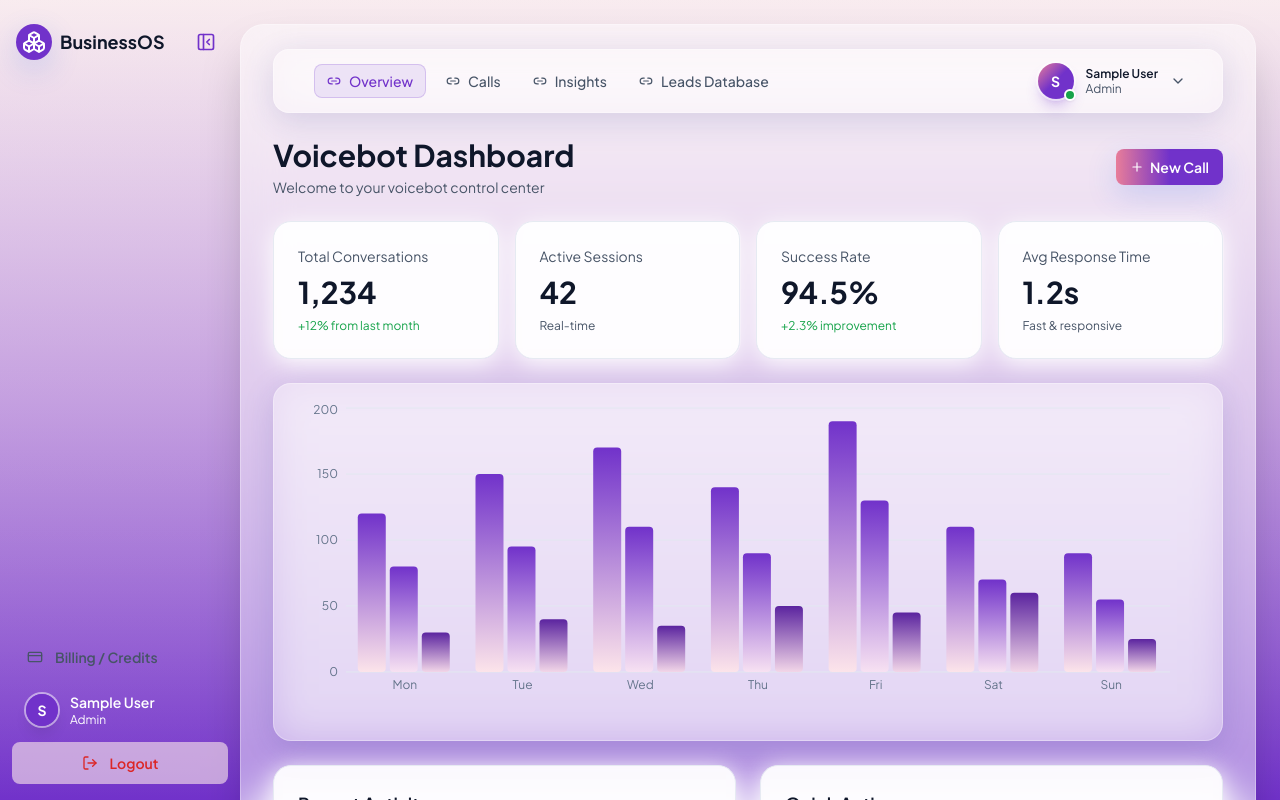
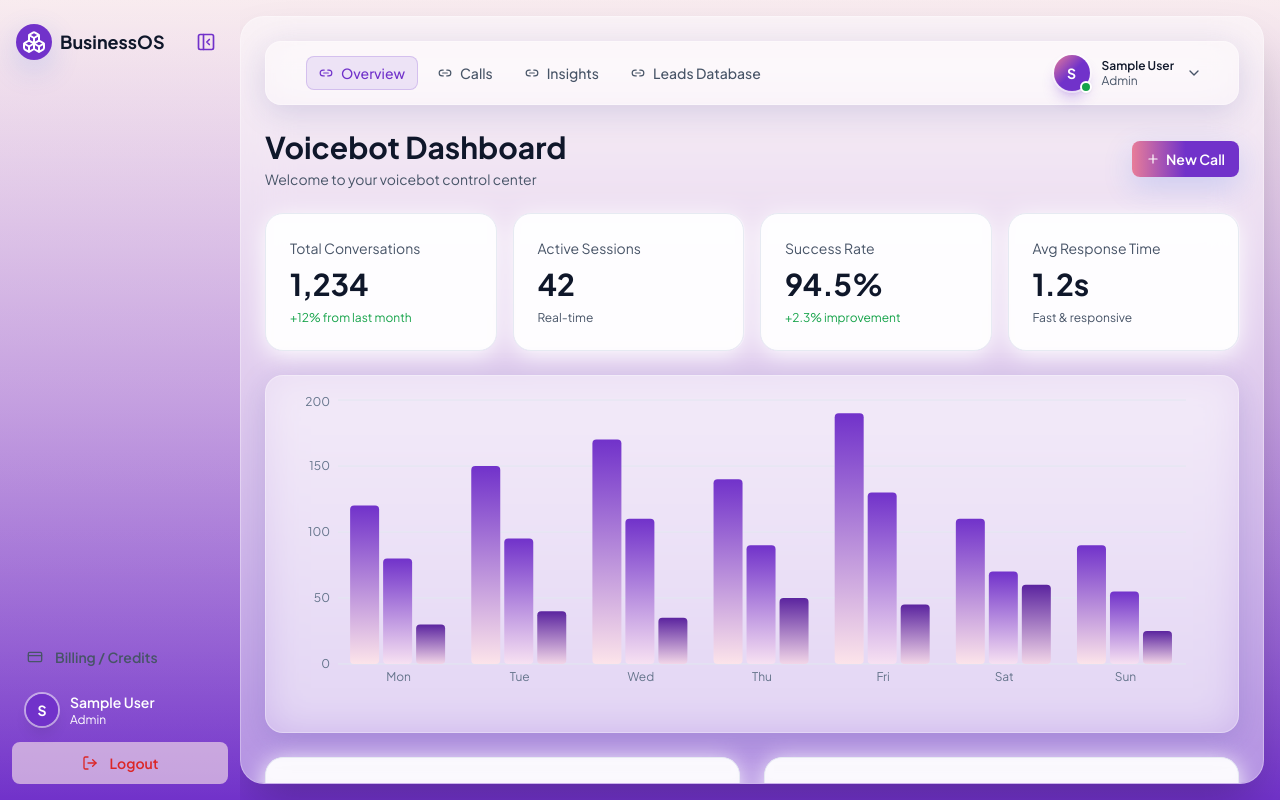
Before and after one commit to singhsharad529/business-os, a React (Vite) app: page /app/voicebot/dashboard in a window 1280 px wide. Shown: the top 800 px of the page. Built offline with nearby package versions, Linux system fonts and the light colour scheme; sample sign-in values are in the browser's storage.

Commit message:
fixed sidesheet scrolling issue

```diff
--- a/src/components/AIAssistant.tsx
+++ b/src/components/AIAssistant.tsx
@@ -148,7 +148,7 @@ export function AIAssistant() {
         !isOpen && (
           <button
             onClick={() => setIsOpen(!isOpen)}
-            className="fixed bottom-6 right-6 w-12 h-12 bg-gradient-to-r from-primary-strong via-primary to-accent text-white rounded-full shadow-glow flex items-center justify-center transition-all z-30 hover:scale-110 hover:shadow-card shadow-card"
+            className="fixed bottom-4 right-4 w-12 h-12 bg-gradient-to-r from-primary-strong via-primary to-accent text-white rounded-full shadow-glow flex items-center justify-center transition-all z-30 hover:scale-110 hover:shadow-card shadow-card"
           >
             {isOpen ? <X className="w-6 h-6" /> : <Sparkles className="w-6 h-6" />}
           </button>
--- a/src/components/Navbar.tsx
+++ b/src/components/Navbar.tsx
@@ -175,10 +175,10 @@ export function Navbar({ selectedMenuId }: NavbarProps) {
             {showDropdown && (
               <>
                 <div
-                  className="fixed inset-0 z-10"
+                  className="fixed inset-0 z-[100]"
                   onClick={() => setShowDropdown(false)}
                 />
-                <div className="absolute right-0 mt-2 w-64 bg-white rounded-2xl shadow-2xl border border-white/20 py-2 z-20 animate-in fade-in slide-in-from-top-2 duration-500">
+                <div className="absolute right-0 mt-2 w-64 bg-white rounded-2xl shadow-2xl border border-white/20 py-2 z-[110] animate-in fade-in slide-in-from-top-2 duration-500">
                   {/* User Info Header */}
                   <div className="px-4 py-3">
                     <div className="flex items-center gap-3">
--- a/src/components/QuoteForm.tsx
+++ b/src/components/QuoteForm.tsx
@@ -221,7 +221,7 @@ export function QuoteForm({ entity, onSave, onCancel }: QuoteFormProps) {
                     {(activeTab === 'created' || uploadedFile || entity) && (
                         <div className="grid grid-cols-2 gap-4 animate-in fade-in slide-in-from-top-2 duration-500">
                             <div className="col-span-2">
-                                <label className="block text-xs font-medium text-text-main mb-1.5 uppercase tracking-wider">
+                                <label className="block text-xs font-medium text-text-main uppercase tracking-wider">
                                     Quote Name <span className="text-danger">*</span>
                                 </label>
                                 <input
@@ -270,7 +270,7 @@ export function QuoteForm({ entity, onSave, onCancel }: QuoteFormProps) {
 
                                 {activeTab === 'created' ? (
                                     <div className="quill-editor-container border border-border rounded-xl overflow-hidden bg-white focus-within:ring-2 focus-within:ring-primary/20 transition-all">
-                                        <div ref={editorRef} className="min-h-[200px]" />
+                                        <div ref={editorRef} className="min-h-[140px]" />
                                     </div>
                                 ) : (
                                     <textarea
@@ -284,15 +284,15 @@ export function QuoteForm({ entity, onSave, onCancel }: QuoteFormProps) {
                         </div>
                     )}
 
-                    <div className="flex gap-3 pt-6">
+                    <div className="flex gap-3">
                         <button
                             type="submit"
-                            className="btn btn-primary flex-1 py-3 font-semibold shadow-lg shadow-primary/20 hover:shadow-primary/30 active:scale-[0.98] transition-all disabled:opacity-50 disabled:scale-100"
+                            className="btn btn-primary flex-1 font-semibold shadow-lg shadow-primary/20 hover:shadow-primary/30 active:scale-[0.98] transition-all disabled:opacity-50 disabled:scale-100"
                             disabled={isExtracting || (!uploadedFile && !entity && activeTab === 'received')}
                         >
                             {entity ? 'Update' : 'Save'} Quote
                         </button>
-                        <button type="button" onClick={onCancel} className="btn btn-secondary py-3 px-6">
+                        <button type="button" onClick={onCancel} className="btn btn-secondary">
                             Cancel
                         </button>
                     </div>
--- a/src/components/SideSheet.tsx
+++ b/src/components/SideSheet.tsx
@@ -38,11 +38,11 @@ export function SideSheet({ isOpen, onClose, title, children, size = 'md' }: Sid
   return (
     <>
       <div
-        className="fixed top-0 left-0 right-0 bottom-0 inset-0 rounded-3xl bg-black/30 backdrop-blur-sm z-50 transition-opacity"
+        className="fixed top-0 left-0 right-0 bottom-0 inset-0 rounded-3xl bg-black/30 backdrop-blur-sm z-[300] transition-opacity"
         onClick={onClose}
       />
       <div
-        className={`fixed right-0 top-0 bottom-0 h-full ${widthClasses[size]} bg-white/95 backdrop-blur-xl z-50 shadow-card border-l border-border-subtle transform transition-transform duration-300 flex flex-col rounded-l-xl`}
+        className={`fixed right-0 top-0 bottom-0 h-full ${widthClasses[size]} bg-white/95 backdrop-blur-xl z-[300] shadow-card border-l border-border-subtle transform transition-transform duration-300 flex flex-col rounded-l-xl`}
       >
         <div className="flex-shrink-0 flex items-center justify-between px-6 py-4 bg-gradient-to-r from-primary/10 to-accent/10 border-b border-border-subtle rounded-tl-xl">
           <h2 className="text-lg font-semibold text-text-main">{title}</h2>
--- a/src/components/voicebot/NewAgent.tsx
+++ b/src/components/voicebot/NewAgent.tsx
@@ -10,9 +10,10 @@ import { Agent } from "../../types";
 interface NewAgentProps {
     agent?: Agent;
     onSuccess?: (agent: Partial<Agent>) => void;
+    onCancel?: () => void;
 }
 
-function NewAgent({ agent, onSuccess }: NewAgentProps) {
+function NewAgent({ agent, onSuccess, onCancel }: NewAgentProps) {
     const [formData, setFormData] = useState({
         name: agent?.configuration.split(" - ")[1] || "", // Extracting name from config for demo
         configuration: agent?.configuration || "",
@@ -183,7 +184,7 @@ function NewAgent({ agent, onSuccess }: NewAgentProps) {
                         name="customContext"
                         value={formData.customContext}
                         onChange={handleChange}
-                        className="input min-h-[120px] resize-none"
+                        className="input min-h-[100px] resize-none"
                         placeholder="Describe your products, services, policies, or FAQs here..."
                     />
                     <p className="text-[10px] text-text-muted mt-1 italic">
@@ -192,9 +193,15 @@ function NewAgent({ agent, onSuccess }: NewAgentProps) {
                 </div>
             </div>
 
-            <div className="flex justify-end">
-                <button type="submit" className="btn btn-primary px-8">
+            <div className="flex gap-2">
+                <button type="submit" className="btn btn-primary flex-1">
                     {agent ? "Update Agent" : "Create Agent"}
+                </button>
+                <button type="button"
+                    className="btn btn-secondary"
+                    onClick={onCancel}
+                >
+                    Cancel
                 </button>
             </div>
         </form>
--- a/src/layout/ProtectedLayout.tsx
+++ b/src/layout/ProtectedLayout.tsx
@@ -96,9 +96,7 @@ export const ProtectedLayout = () => {
             <div
                 className="fixed inset-0 bg-cover bg-center bg-no-repeat"
                 style={{
-                    backgroundImage: "linear-gradient(180deg,#FCE4EA 0%,#7132CA 100%)",
-                    // backgroundImage: `url('/images/bg.webp')`,
-                    // backgroundColor: '#E8F4F8', // Fallback: light teal-blue
+                    backgroundImage: "linear-gradient(180deg,#FCE4EA 0%,#7132CA 100%)"
                 }}
             >
                 {/* Subtle overlay to enhance glass morphism effect */}
@@ -106,7 +104,7 @@ export const ProtectedLayout = () => {
             </div>
 
             {/* Main Layout Container */}
-            <div className="relative min-h-screen flex">
+            <div className="relative h-screen flex overflow-hidden">
                 {/* Fixed Left Sidebar */}
                 <Sidebar
                     selectedMenuId={selectedMenuId}
@@ -115,19 +113,20 @@ export const ProtectedLayout = () => {
                 />
 
                 {/* Main Content Area - Properly spaced from sidebar (dynamic based on collapsed state) */}
-                <div className="flex-1 relative min-h-screen transition-all duration-300" style={{ marginLeft: isCollapsed ? '80px' : '240px' }}>
+                <div className="flex-1 relative h-screen transition-all duration-300 overflow-hidden" style={{ marginLeft: isCollapsed ? '80px' : '240px' }}>
                     {/* Content Container - Large rounded white container */}
-                    <div className="relative z-10 min-h-screen py-6 pr-6">
+                    <div className="relative z-10 h-full py-4 pr-4 overflow-hidden">
                         {/* Main Content Container - Sandan style */}
                         <div className={`
-                            relative min-h-[calc(100vh-3rem)]
+                            relative h-full
                             bg-white/45 backdrop-blur-xl
                             rounded-3xl shadow-2xl border border-white/30
                             transition-all duration-700 ease-out
+                            flex flex-col overflow-hidden
                             ${isAppsLaunchpad ? 'opacity-0 pointer-events-none scale-95 blur-sm' : 'opacity-100 scale-100 blur-0'}
                         `}>
                             {/* Top Navbar - Inside container */}
-                            <div className="sticky top-0 z-20 px-8 pt-6 pb-4 bg-transparent">
+                            <div className="sticky top-0 z-30 px-6 pt-6 pb-4 bg-transparent">
                                 <Navbar
                                     selectedMenuId={selectedMenuId}
                                 />
@@ -137,7 +136,7 @@ export const ProtectedLayout = () => {
                             {isAppsLaunchpad && <AppsLaunchpad />}
 
                             {/* Main Content Area */}
-                            <main className="relative px-8 pb-8">
+                            <main className="flex-1 overflow-y-auto px-6 pb-8 relative">
                                 <Outlet />
                             </main>
                         </div>
--- a/src/pages/voicebot/VoicebotCalls.tsx
+++ b/src/pages/voicebot/VoicebotCalls.tsx
@@ -308,7 +308,9 @@ export default function VoicebotCalls() {
                 title="Agent Configuration"
                 size="md"
             >
-                <NewAgent onSuccess={() => setIsNewAgentOpen(false)} />
+                <NewAgent onSuccess={() => setIsNewAgentOpen(false)}
+                    onCancel={() => setIsNewAgentOpen(false)}
+                />
             </SideSheet>
 
             <SideSheet
@@ -321,6 +323,7 @@ export default function VoicebotCalls() {
                     <NewAgent
                         agent={selectedAgentToEdit}
                         onSuccess={() => setIsEditAgentOpen(false)}
+                        onCancel={() => setIsEditAgentOpen(false)}
                     />
                 )}
             </SideSheet>
```
